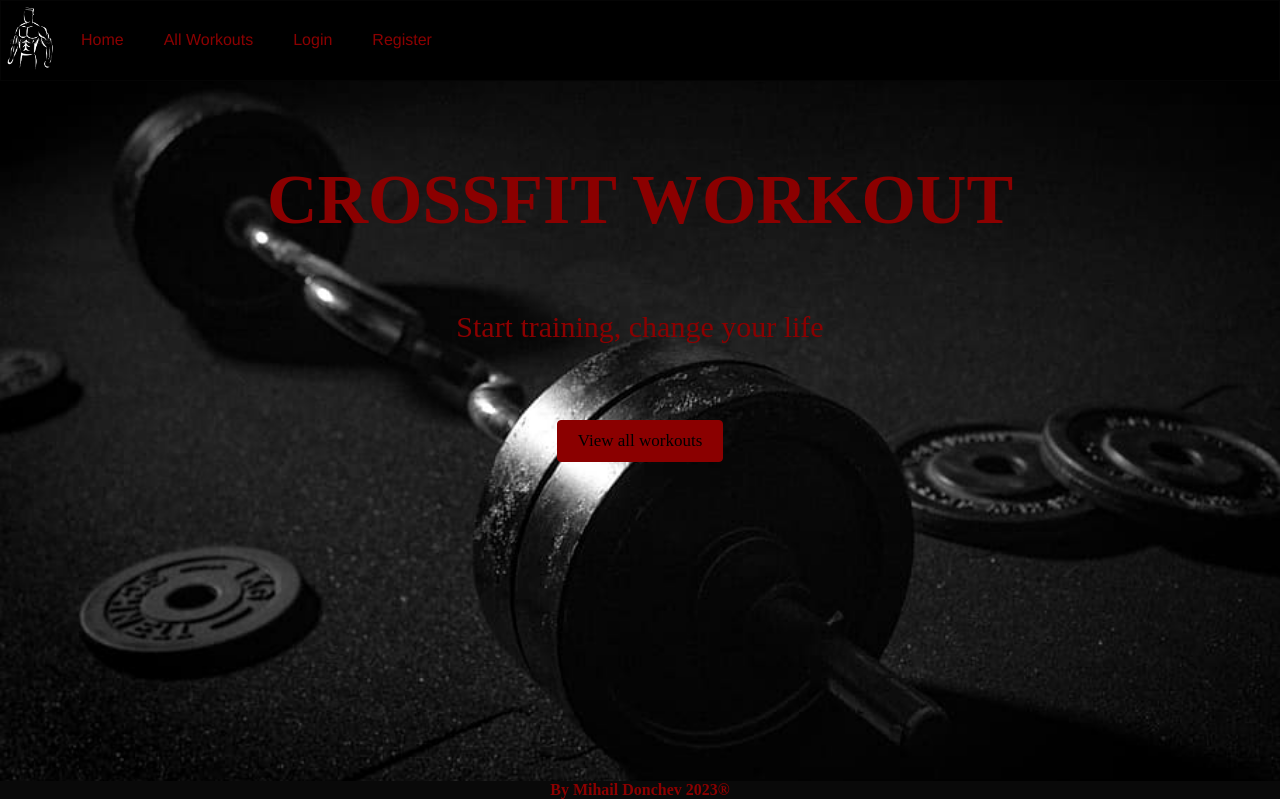
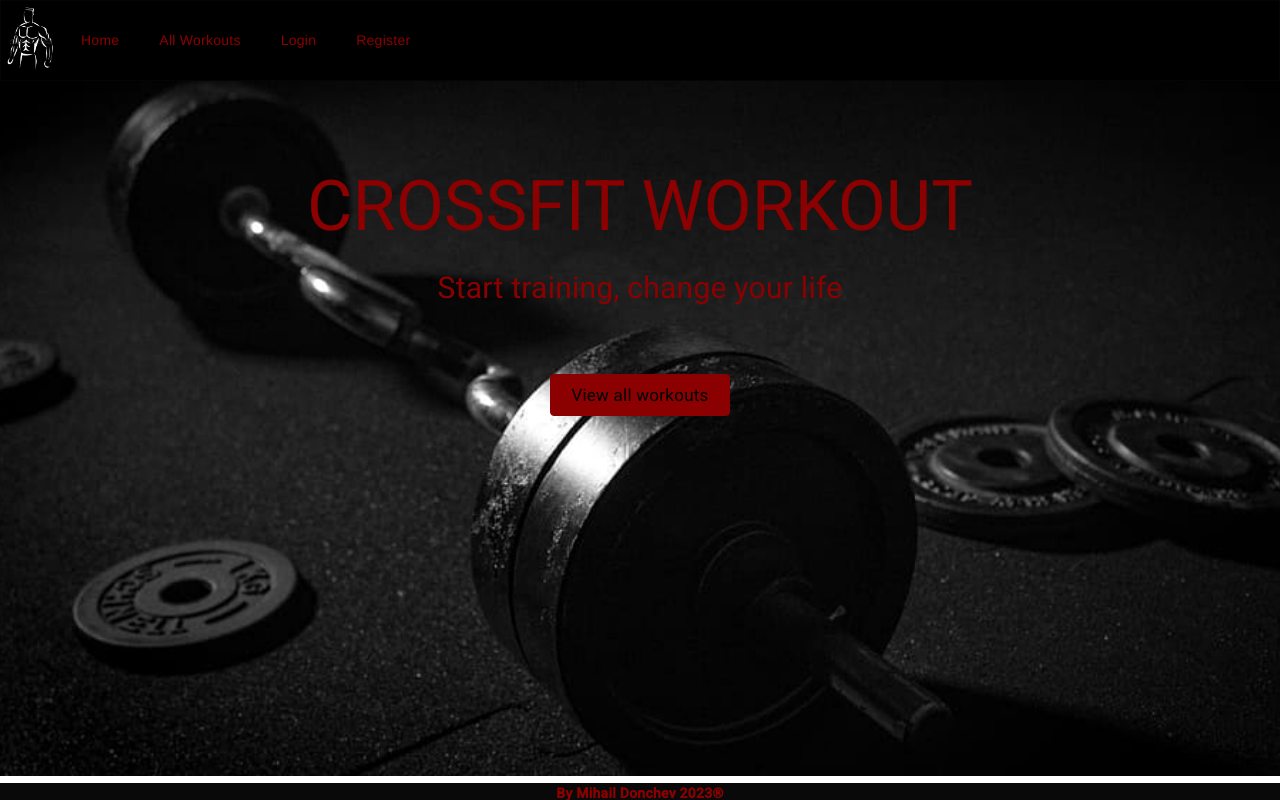
Before and after one commit to MADNMD/CrossFit-Angular-Project, an Angular app in the folder crossFit-app/: page / in a window 1280 px wide. Built offline with nearby package versions, Linux system fonts and the light colour scheme; no server answers.

Commit message:
add Angular Material

```diff
--- a/crossFit-app/angular.json
+++ b/crossFit-app/angular.json
@@ -25,6 +25,7 @@
               "src/assets"
             ],
             "styles": [
+              "@angular/material/prebuilt-themes/indigo-pink.css",
               "src/styles.css"
             ],
             "scripts": []
@@ -93,6 +94,7 @@
               "src/assets"
             ],
             "styles": [
+              "@angular/material/prebuilt-themes/indigo-pink.css",
               "src/styles.css"
             ],
             "scripts": []
--- a/crossFit-app/package.json
+++ b/crossFit-app/package.json
@@ -11,10 +11,12 @@
   "private": true,
   "dependencies": {
     "@angular/animations": "^16.1.0",
+    "@angular/cdk": "^16.1.5",
     "@angular/common": "^16.1.0",
     "@angular/compiler": "^16.1.0",
     "@angular/core": "^16.1.0",
     "@angular/forms": "^16.1.0",
+    "@angular/material": "^16.1.5",
     "@angular/platform-browser": "^16.1.0",
     "@angular/platform-browser-dynamic": "^16.1.0",
     "@angular/router": "^16.1.0",
--- a/crossFit-app/src/app/app.module.ts
+++ b/crossFit-app/src/app/app.module.ts
@@ -10,6 +10,7 @@
 import { HttpClientModule } from '@angular/common/http';
 import { appInterceptorProvider } from './app.interceptor';
 import { AuthenticateComponent } from './authenticate/authenticate.component';
+import { BrowserAnimationsModule } from '@angular/platform-browser/animations';
 
 @NgModule({
   declarations: [
@@ -24,6 +25,7 @@
     RouterModule,
     HttpClientModule,
     AppRoutingModule,
+    BrowserAnimationsModule,
   ],
   providers: [appInterceptorProvider],
   bootstrap: [AppComponent]
--- a/crossFit-app/src/index.html
+++ b/crossFit-app/src/index.html
@@ -5,8 +5,11 @@
   <title>CrossFitApp</title>
   <base href="/">
   <meta name="viewport" content="width=device-width, initial-scale=1">
-  <link rel="icon" type="image/png" href="./assets/icon2.png"></head>
-<body>
+  <link rel="icon" type="image/png" href="./assets/icon2.png">  <link rel="preconnect" href="https://fonts.gstatic.com">
+  <link href="https://fonts.googleapis.com/css2?family=Roboto:wght@300;400;500&display=swap" rel="stylesheet">
+  <link href="https://fonts.googleapis.com/icon?family=Material+Icons" rel="stylesheet">
+</head>
+<body class="mat-typography">
   <app-root></app-root>
 </body>
 </html>
--- a/crossFit-app/src/styles.css
+++ b/crossFit-app/src/styles.css
@@ -1 +1,4 @@
 /* You can add global styles to this file, and also import other style files */
+
+html, body { height: 100%; }
+body { margin: 0; font-family: Roboto, "Helvetica Neue", sans-serif; }
```
Also changed, not shown: 1 other file (tests, documents, lock files or other folders).
